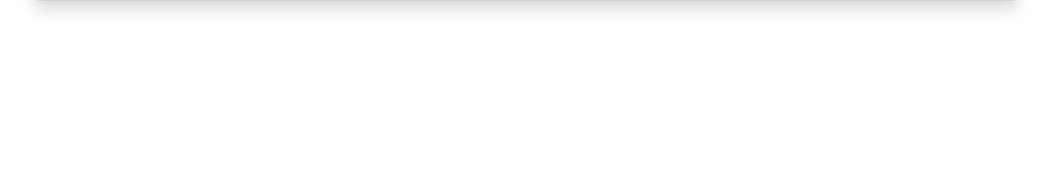
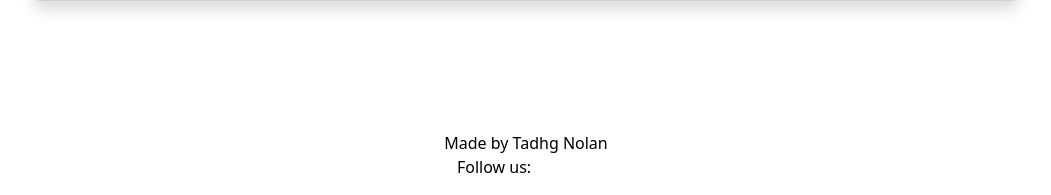
Before and after one commit to tadhgnolan/modern-message-board, a Django app: page /posts/add/ in a window 1280 px wide. Shown: the part 605-800 px from the top of the page, without its empty margins (114-1165 px from the left). Run offline with Django 3.2, Linux system fonts and the light colour scheme; the visitor is signed in with stand-in values (Sample User, id 1); data that the repository does not hold is empty.

```diff
--- a/templates/base.html
+++ b/templates/base.html
@@ -110,8 +110,8 @@
 
     <!-- Footer -->
     <footer class="footer mt-auto py-3 dark-bg">
-        <p class="m-0 text-center text-white">Made by Tadhg Nolan</p>
-        <p class="m-0 text-center text-white">Follow us: <i class="fab fa-facebook-square ms-3"></i>
+        <p class="m-0 text-center text-black">Made by Tadhg Nolan</p>
+        <p class="m-0 text-center text-black">Follow us: <i class="fab fa-facebook-square ms-3"></i>
             <i class="fab fa-twitter-square ms-3"></i>
             <i class="fab fa-instagram-square ms-3"></i>
             <i class="fab fa-youtube-square ms-3"></i></p>
```
Also changed, not shown: static/documentation/images/html_validator.png (added).
